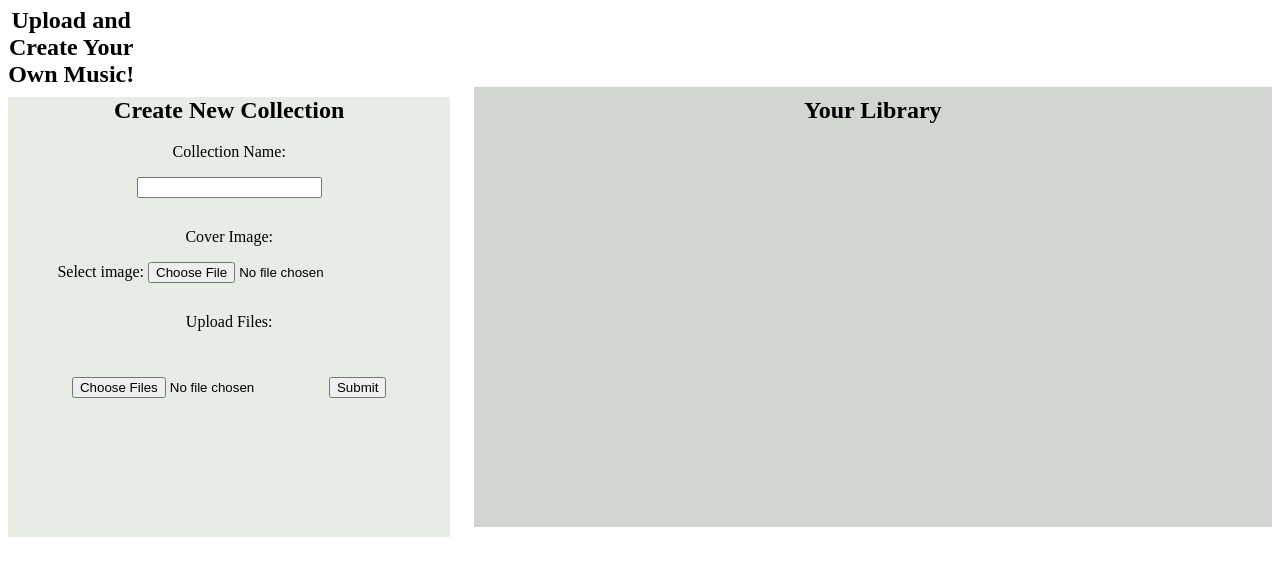
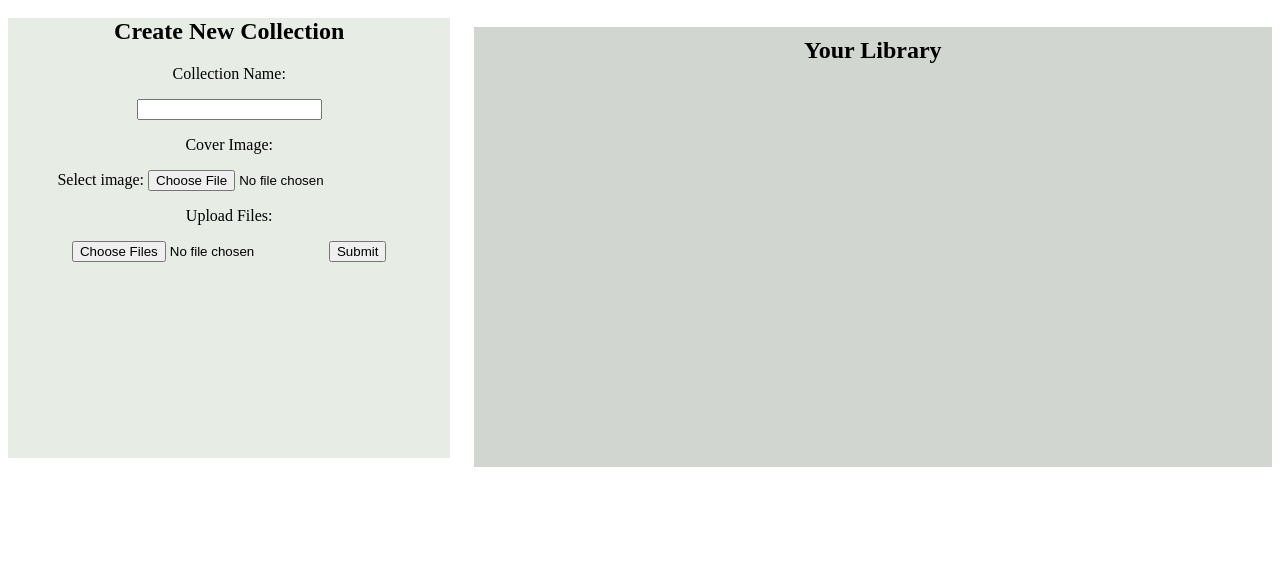
Before and after one commit to ArvalCode/SwoundMusicPlayer, a Flask app: template templates/home.html in a window 1280 px wide. Shown: the part 127-703 px from the top of the page. Run offline with Flask 3, Linux system fonts and the light colour scheme; the template is opened without the code that fills it, so the values that code supplies are empty.

Commit message:
3/25/24 Ended
Made website in semi working order and the library html page has now been started.

```diff
--- a/main.py
+++ b/main.py
@@ -1,4 +1,4 @@
-from flask import Flask, render_template, request
+from flask import Flask, render_template, request, redirect
 import os
 
 
@@ -28,8 +28,7 @@ def createfolder():
         audio_file.save(audio_file_path)
     dir_list = os.listdir("music")
 
-    return render_template('home.html', the_title='Music Player App', music = dir_list)
-
+    return redirect('/')
 
 if __name__ == '__main__':
     app.run(debug=True)
--- a/templates/home.html
+++ b/templates/home.html
@@ -7,15 +7,6 @@
     font-size: 35px;
     color: rgb(40, 95, 52);
 
-  }
-
-  nav {
-    margin-top: -40px;
-    float: 6;
-    width: 10%;
-    height: 100px;
-    padding: 0px;
-    text-align: center;
   }
 
   article {
@@ -43,9 +34,6 @@
   <header>
     <h1>SWOUND</h1>
   </header>
-  <nav>
-    <h2> Upload and Create Your Own Music! </h2>
-  </nav>
   <article>
     <h1 style="margin: -10px;">Your Library</h1>
     <div class="folders">
@@ -57,13 +45,12 @@
     </div>
   </article>
   <aside>
-    <h1 style="margin: 19px;">Create New Collection</h1>
+    <h1>Create New Collection</h1>
     <form action="/createfolder" method="POST" enctype="multipart/form-data">
       <p>Collection Name:</p> <input type="text" name="collection_name">
-      <p style="margin-top: 30px;">Cover Image:</p> <label for="img">Select image:</label> <input type="file" id="img"
-        name="cover_image" accept="image/*">
-      <p style="margin-top: 30px;">Upload Files:</p> <input type="file" name="files[]" multiple> <button type="submit"
-        style="margin-top: 30px;">Submit</button>
+      <p>Cover Image:</p> <label for="img">Select image:</label> <input type="file" id="img" name="cover_image"
+        accept="image/*">
+      <p>Upload Files:</p> <input type="file" name="files[]" multiple> <button type="submit">Submit</button>
     </form>
 
 
```
Also changed, not shown: 1 other file.
